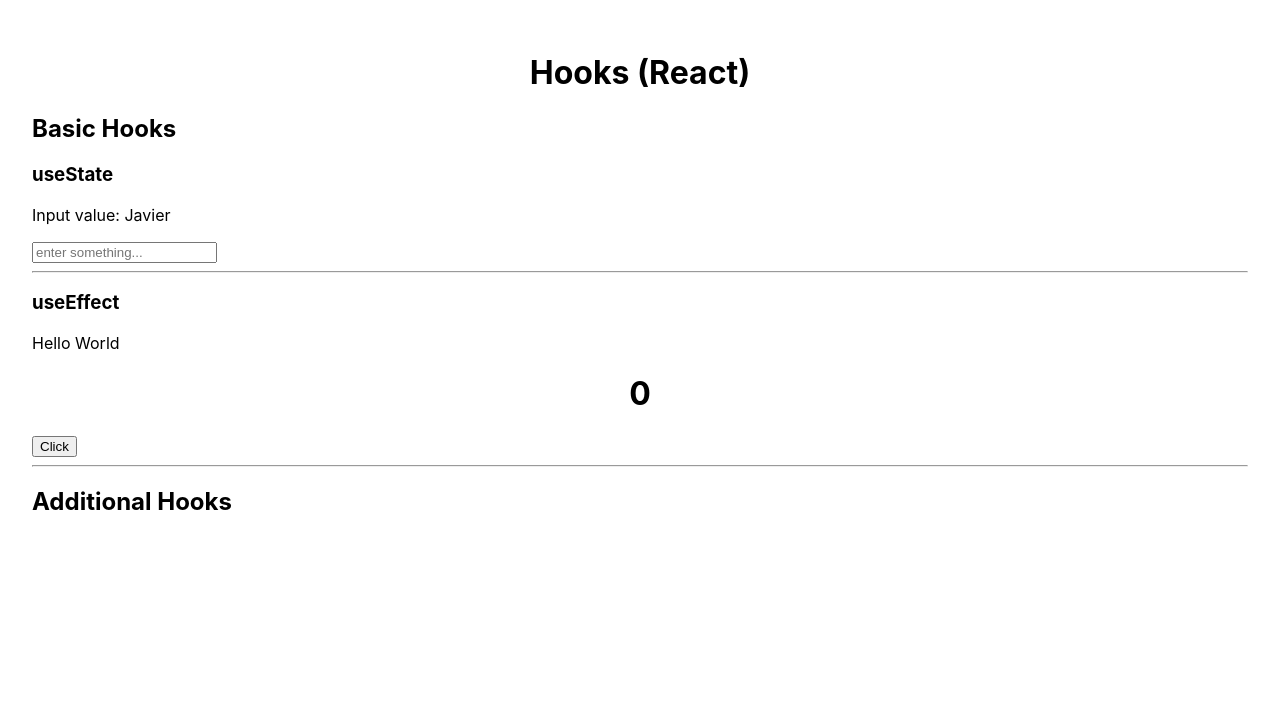
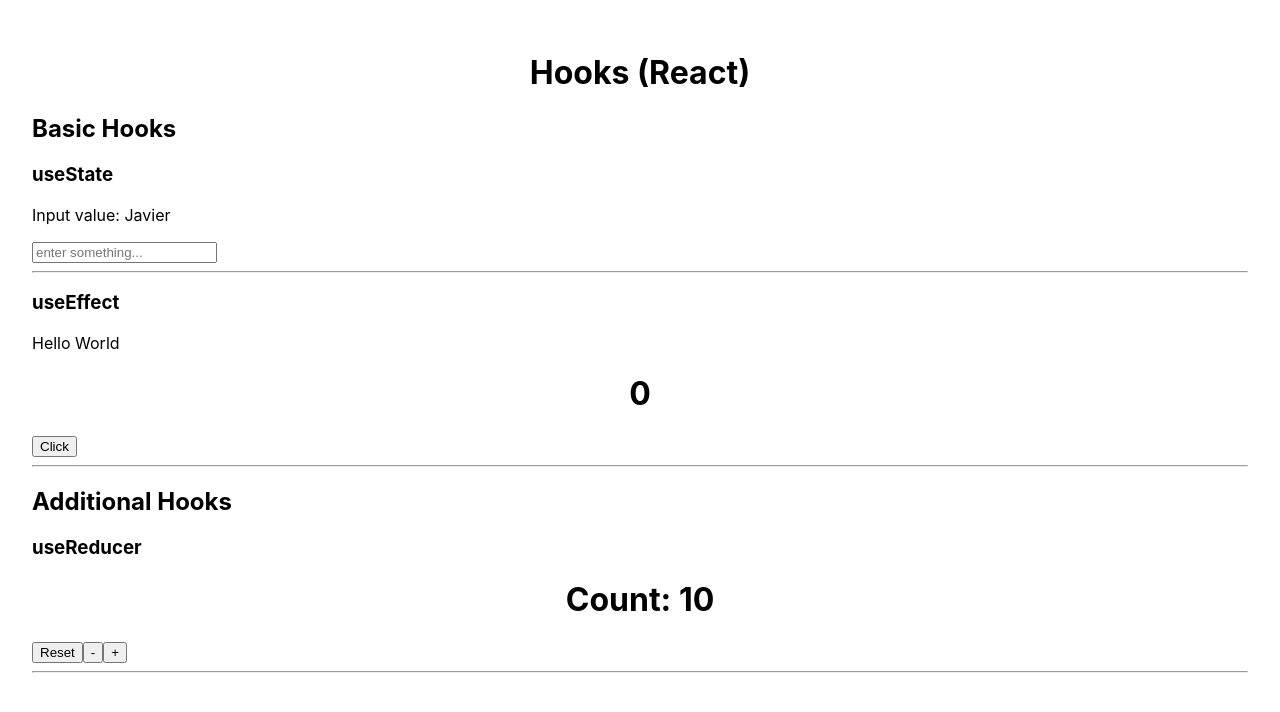
Before and after one commit to qbert2k/react-hooks, a React (Create React App) app: page / in a window 1280 px wide. Shown: the top 712 px of the page. Built offline with nearby package versions, Linux system fonts and the light colour scheme; no server answers.

Commit message:
React Hook: useReducer

```diff
--- a/src/App.js
+++ b/src/App.js
@@ -1,16 +1,19 @@
 import './App.css';
 import StateTutorial from './UseState/StateTutorial';
 import EffectTutorial from './UseEffect/EffectTutorial';
+import ReducerTutorial from "./UseReducer/ReducerTutorial";
 
 function App() {
     return (
         <div className="App">
             <h1>Hooks (React)</h1>
+
             <h2>Basic Hooks</h2>
             <StateTutorial/>
             <EffectTutorial/>
 
             <h2>Additional Hooks</h2>
+            <ReducerTutorial initialCount={10}/>
         </div>
     );
 }
--- /dev/null
+++ b/src/UseReducer/ReducerTutorial.js
@@ -0,0 +1,41 @@
+import React, {useReducer} from 'react';
+
+const init = (initialCount) => {
+    return {count: initialCount};
+}
+
+const reducer = (state, action) => {
+    switch (action.type) {
+        case 'increment':
+            return {count: state.count + 1};
+        case 'decrement':
+            return {count: state.count - 1};
+        case 'reset':
+            return init(action.payload);
+        default:
+            return new Error();
+    }
+};
+
+const ReducerTutorial = ({initialCount}) => {
+    const [state, dispatch] = useReducer(reducer, initialCount, init);
+
+    return (
+        <div>
+            <h3>useReducer</h3>
+            <h1>Count: {state.count}</h1>
+            <button onClick={() => dispatch({type: 'reset', payload: initialCount})}>
+                Reset
+            </button>
+            <button onClick={() => dispatch({type: 'decrement'})}>
+                -
+            </button>
+            <button onClick={() => dispatch({type: 'increment'})}>
+                +
+            </button>
+            <hr/>
+        </div>
+    );
+};
+
+export default ReducerTutorial;
```
